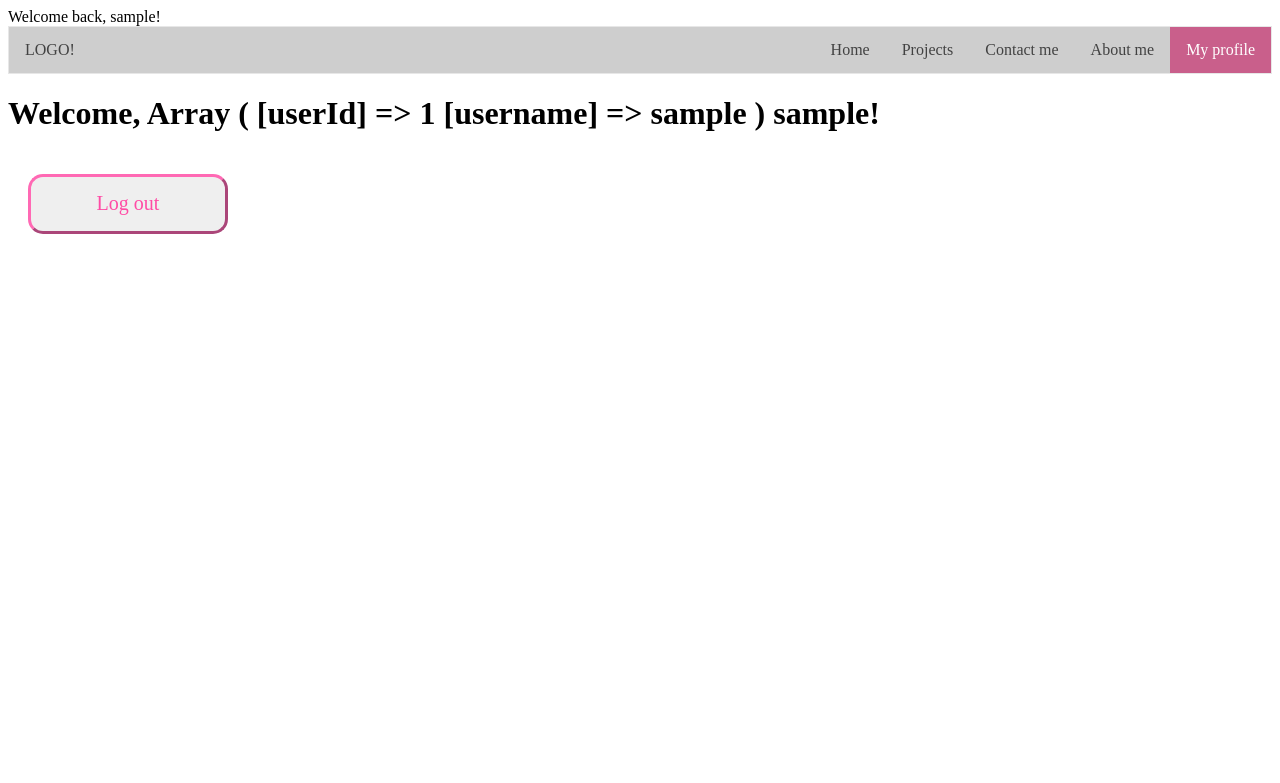
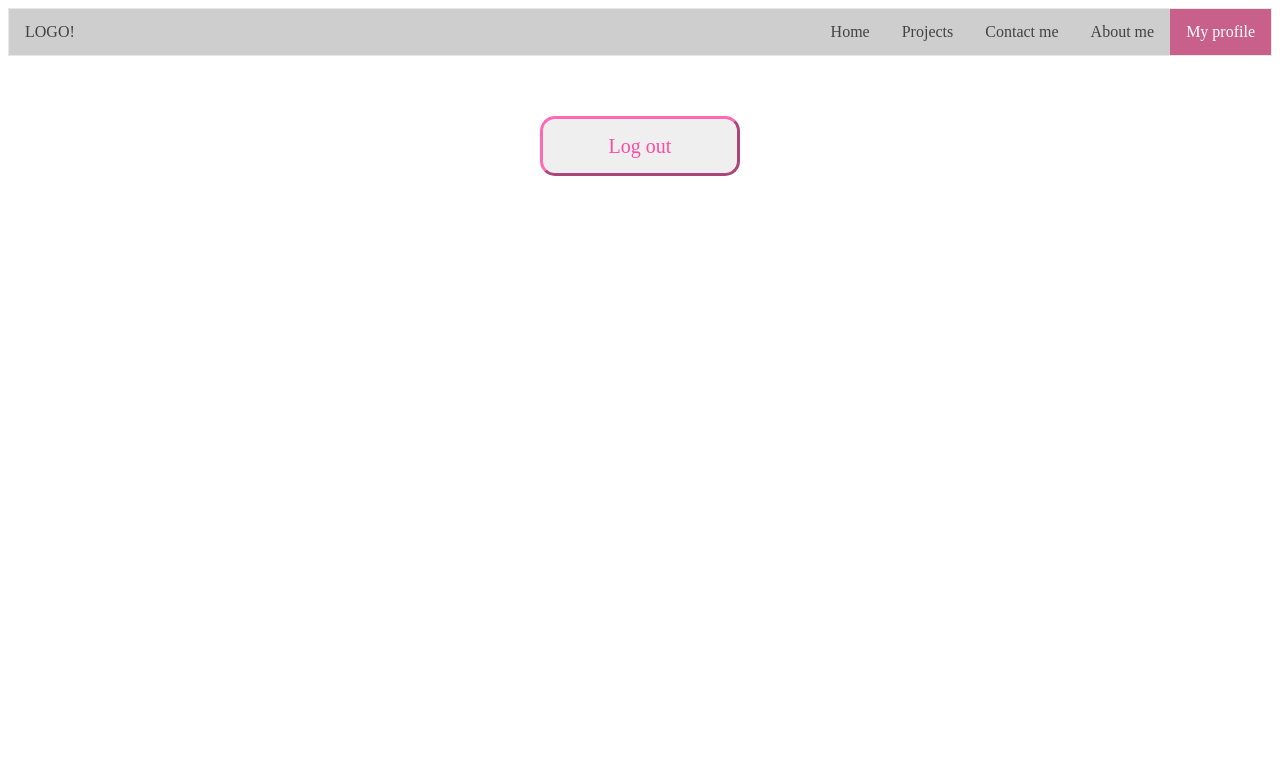
Before and after one commit to SanneCodes/Register-user-website, a PHP site: page /html/user.php in a window 1280 px wide. Shown: the top 783 px of the page. Run offline with PHP 8.4, Linux system fonts and the light colour scheme; the visitor is signed in with stand-in values (Sample User, id 1).

Commit message:
changed style on user page

```diff
--- a/connectDB/logIn.php
+++ b/connectDB/logIn.php
@@ -56,11 +56,6 @@ if(!$user || !password_verify($password, $user['password'])){
 }
 
 $_SESSION["userId"] = $user["userId"];
-$_SESSION["username"] = $user["username"];
-
-// Debugging statements
-echo "Session variables set:";
-print_r($_SESSION);
 
 header("Location: ../html/mainpage.php");
 
--- a/connectDB/signUp.php
+++ b/connectDB/signUp.php
@@ -40,7 +40,6 @@ else{
 	if ($conn->query($sql) === TRUE){
 		//hvis insetting velykket, så viser suksessmelding
 		echo "inserted into database";
-		$_SESSION['username'] = $username;
 	} else {
 		//hvis ikke velykket så viser error-melding
 		echo "error:" . $sql. "<br>" .$conn->error;
--- a/css/user.css
+++ b/css/user.css
@@ -1,3 +1,7 @@
+form{
+    text-align: center;
+}
+
 button{
     font-family: SpaceMonoReg;
 
@@ -6,7 +10,7 @@ button{
     border-radius: 15px;
     border-width: 3px;
     font-size: 20px;
-    margin: 1em;
+    margin: 3em;
 
     border-color: hotpink;
     color: rgb(255, 75, 165);
--- a/html/user.php
+++ b/html/user.php
@@ -1,17 +1,7 @@
 <?php
-session_start();
 
 require 'noHeader.php';
 
-// Check if the username is set in the session
-if(isset($_SESSION['username'])) {
-    // The username is set, so you can use it
-    $username = $_SESSION['username'];
-    echo "Welcome back, $username!";
-} else {
-    // The username is not set in the session, handle the case accordingly
-    echo "You are not logged in.";
-}
 ?>
 
 <!DOCTYPE html>
@@ -34,11 +24,6 @@ if(isset($_SESSION['username'])) {
         </ul>
     </nav>
 
-    <h1>Welcome, <?php
-    print_r($_SESSION);
-    echo htmlspecialchars($username);
-    ?>!</h1>
-
     <form name="frmLogOut" method="post" action="../connectDB/logOut.php">
         <button>Log out</button>
     </form>
```
